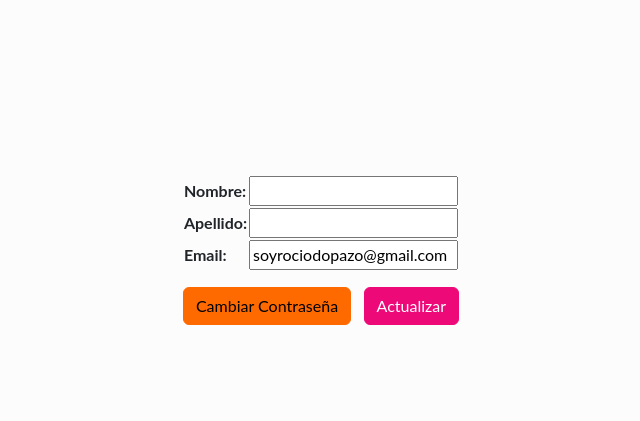
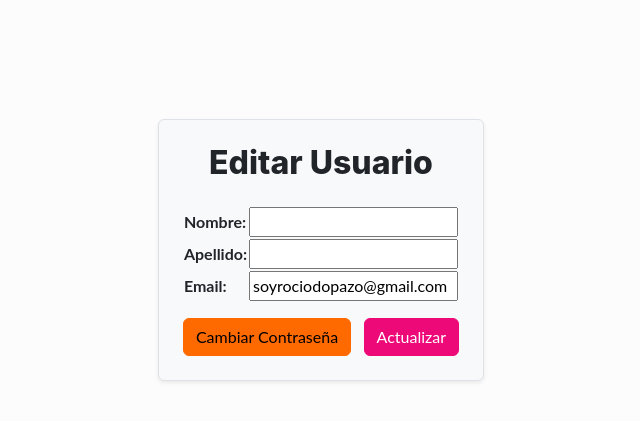
Before and after one commit to arisampedro1/Final_project, a Django app: page /users/editar_usuario/ in a window 1280 px wide. Shown: the part 70-491 px from the top of the page, without its empty margins (319-959 px from the left). Run offline with Django 4.2, Linux system fonts and the light colour scheme; a user stored in the database is signed in; some libraries are stand-ins or nearby versions.

Commit message:
modificaciones visuales

```diff
--- a/users/templates/users/editar_usuario.html
+++ b/users/templates/users/editar_usuario.html
@@ -4,13 +4,14 @@
 
 {% block content %}
 <div class="d-flex justify-content-center" style="height: 80vh; align-items: center;">
-    <div class="d-flex flex-column">
+    <div class="d-flex flex-column p-4 border rounded shadow-sm bg-light">
+        <h2 class="mb-4 text-center">Editar Usuario</h2>
         <form method="post">
             {% csrf_token %}
-            <table>
+            <table class="mb-3 w-100">
                 {{ form.as_table }}
             </table>
-            <div class="d-flex justify-content-between mt-3">
+            <div class="d-flex justify-content-between">
                 <a class="btn btn-secondary me-2" href="{% url 'CambiarPass' %}">Cambiar Contraseña</a>
                 <input type="submit" value="Actualizar" class="btn btn-primary">
             </div>
```
Also changed, not shown: users/templates/users/cambiar_pass.html (+16 -4 lines), db.sqlite3.
